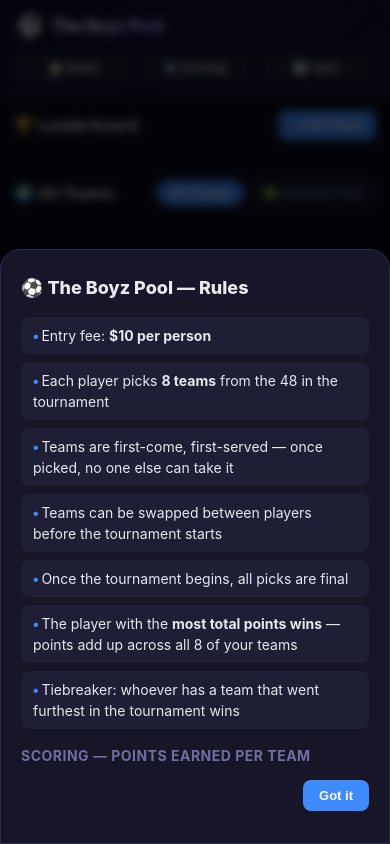
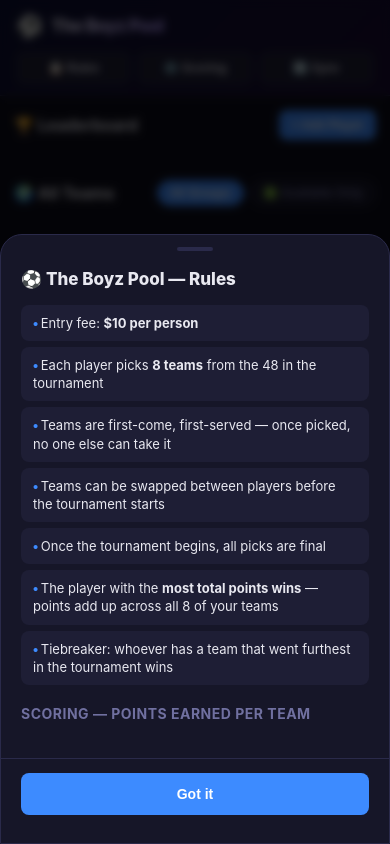
Before and after one commit to coldbrainarchive/boyz-pool, a website: page public/index.html in a window 390 px wide. Both pictures are taken after a click on the button "📋 Rules". Drawn offline with Linux system fonts and the light colour scheme; no server answers.

Commit message:
mobile modal optimization - bottom sheets, scrollable content, full-width buttons

```diff
--- a/public/style.css
+++ b/public/style.css
@@ -646,7 +646,7 @@ select.modal-input option { background: var(--surface); }
 /* ─── Mobile ─────────────────────────────────────────────────────────────── */
 @media (max-width: 640px) {
 
-  /* Header: stack title row + buttons row */
+  /* ── Header ── */
   header { padding: 0 16px; }
   .header-inner {
     height: auto;
@@ -659,7 +659,6 @@ select.modal-input option { background: var(--surface); }
   .trophy { font-size: 22px; }
   h1 { font-size: 17px; }
   .subtitle { display: none; }
-
   .header-actions {
     display: grid;
     grid-template-columns: 1fr 1fr 1fr;
@@ -669,21 +668,18 @@ select.modal-input option { background: var(--surface); }
     padding: 9px 4px;
     font-size: 12px;
     text-align: center;
-    justify-content: center;
   }
   .last-updated { display: none; }
 
-  /* Main */
+  /* ── Main ── */
   main { padding: 14px; gap: 24px; }
-
-  /* Section headers */
   .section-header h2 { font-size: 16px; }
   .section-header .btn { padding: 8px 12px; font-size: 12px; }
 
-  /* Player cards: rank | info | pts | delete */
+  /* ── Player cards ── */
   .player-card {
     grid-template-columns: 36px 1fr 50px 32px;
-    padding: 12px 12px;
+    padding: 12px;
     gap: 8px;
   }
   .player-rank { font-size: 17px; }
@@ -693,42 +689,109 @@ select.modal-input option { background: var(--surface); }
   .team-chip { font-size: 11px; padding: 3px 8px; }
   .add-team-chip { font-size: 11px; padding: 3px 8px; }
 
-  /* Teams grid: 2 columns */
-  .group-teams {
-    grid-template-columns: 1fr 1fr;
-    gap: 8px;
-  }
-  .team-card { padding: 10px 10px; }
+  /* ── Teams grid ── */
+  .group-teams { grid-template-columns: 1fr 1fr; gap: 8px; }
+  .team-card { padding: 10px; }
   .team-card-flag { font-size: 20px; }
   .team-card-name { font-size: 12px; }
   .team-card-code { font-size: 10px; }
   .team-card-claimed { font-size: 10px; }
 
-  /* Modals: slide up as bottom sheet */
+  /* ── Modals: full-width bottom sheet ── */
   .modal-overlay { align-items: flex-end; }
+
   .modal {
-    border-radius: 20px 20px 0 0;
+    border-radius: 22px 22px 0 0;
     max-width: 100%;
     width: 100%;
-    padding: 24px 20px 32px;
-    animation: slideUpMobile 0.25s ease;
+    padding: 0;
+    max-height: 88vh;
+    display: flex;
+    flex-direction: column;
+    animation: slideUpSheet 0.28s cubic-bezier(0.32, 0.72, 0, 1);
   }
   .modal-wide { max-width: 100%; }
 
-  @keyframes slideUpMobile {
+  @keyframes slideUpSheet {
     from { transform: translateY(100%); }
     to   { transform: translateY(0); }
   }
 
-  /* Settings grid on mobile */
-  .settings-row { flex-direction: column; align-items: flex-start; gap: 6px; }
-  .settings-input-wrap { align-self: flex-end; }
+  /* Drag handle */
+  .modal::before {
+    content: '';
+    display: block;
+    width: 36px;
+    height: 4px;
+    background: var(--border);
+    border-radius: 2px;
+    margin: 12px auto 0;
+    flex-shrink: 0;
+  }
 
-  /* Score rows */
-  .score-row { font-size: 12px; padding: 6px 10px; }
-  .score-row-pts { gap: 6px; }
+  /* Scrollable inner content */
+  .modal > *:not(.modal-actions):not(h3) { flex: 1; overflow-y: auto; }
+  .modal h3 {
+    font-size: 17px;
+    padding: 16px 20px 0;
+    flex-shrink: 0;
+    margin-bottom: 0;
+  }
+  .modal-sub { padding: 6px 20px 0; margin-bottom: 0; }
+  .modal-input { margin: 12px 20px 0; width: calc(100% - 40px); }
+  select.modal-input { width: calc(100% - 40px); }
 
-  /* Match rows */
+  /* Modal body padding */
+  .rules-list,
+  .scoring-table,
+  .settings-grid {
+    padding: 0 20px;
+    margin-top: 12px;
+  }
+
+  .modal h4 { padding: 0 20px; margin-top: 14px; }
+  .settings-max-note { padding: 0 20px; }
+
+  /* Sticky modal footer */
+  .modal-actions {
+    flex-shrink: 0;
+    display: flex;
+    gap: 8px;
+    padding: 14px 20px 28px;
+    border-top: 1px solid var(--border);
+    margin-top: 12px;
+    background: var(--surface);
+  }
+  .modal-actions .btn {
+    flex: 1;
+    padding: 13px;
+    font-size: 14px;
+    text-align: center;
+  }
+
+  /* ── Rules list ── */
+  .rules-list { gap: 6px; }
+  .rules-list li { font-size: 13px; padding: 9px 12px; line-height: 1.4; }
+
+  /* ── Scoring table ── */
+  .score-row { padding: 8px 10px; gap: 8px; }
+  .score-row span:first-child { font-size: 12px; }
+  .score-row-pts { gap: 8px; }
+  .pts-bonus { font-size: 13px; min-width: 24px; }
+  .pts-total { font-size: 11px; }
+
+  /* ── Settings rows ── */
+  .settings-row {
+    flex-direction: row;
+    justify-content: space-between;
+    align-items: center;
+    padding: 10px 12px;
+    gap: 12px;
+  }
+  .settings-row label { font-size: 12px; }
+  .pts-input { width: 44px; font-size: 15px; }
+
+  /* ── Match rows ── */
   .match-row { padding: 8px 10px; gap: 6px; }
   .match-name { font-size: 11px; }
   .match-flag { font-size: 15px; }
@@ -736,6 +799,6 @@ select.modal-input option { background: var(--surface); }
   .match-score { font-size: 15px; }
   .match-center { min-width: 54px; }
 
-  /* Toast closer to bottom */
+  /* ── Toast ── */
   .toast { bottom: 16px; font-size: 13px; padding: 8px 16px; width: 85%; text-align: center; }
 }
```
